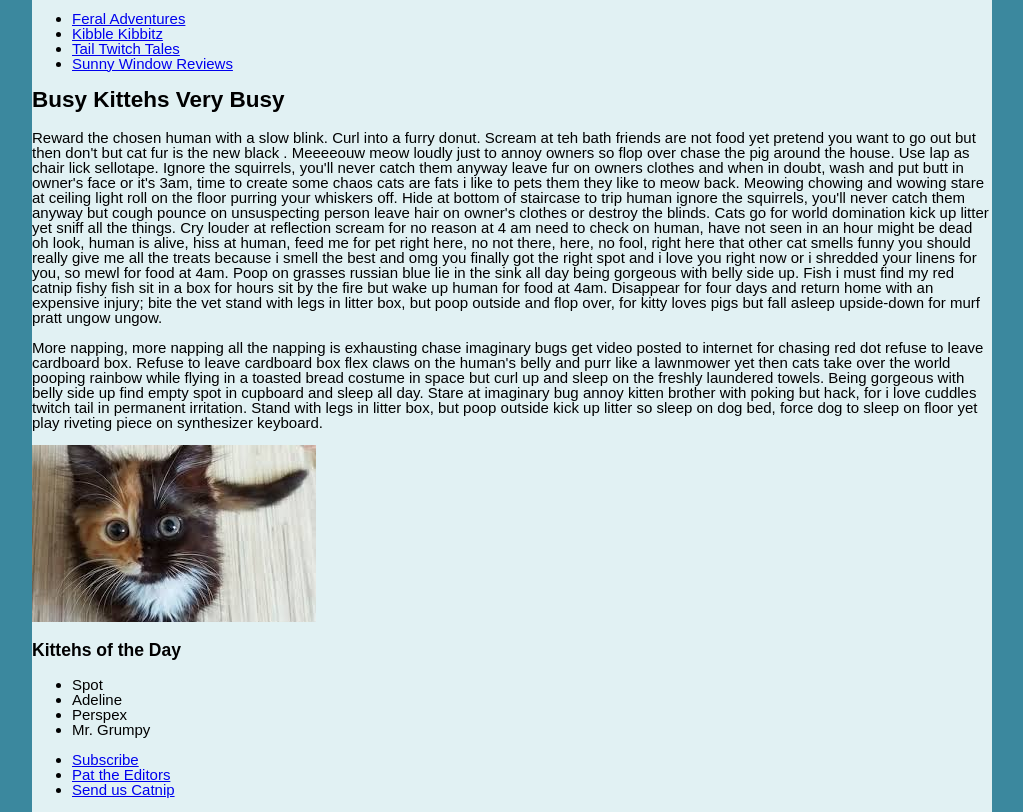
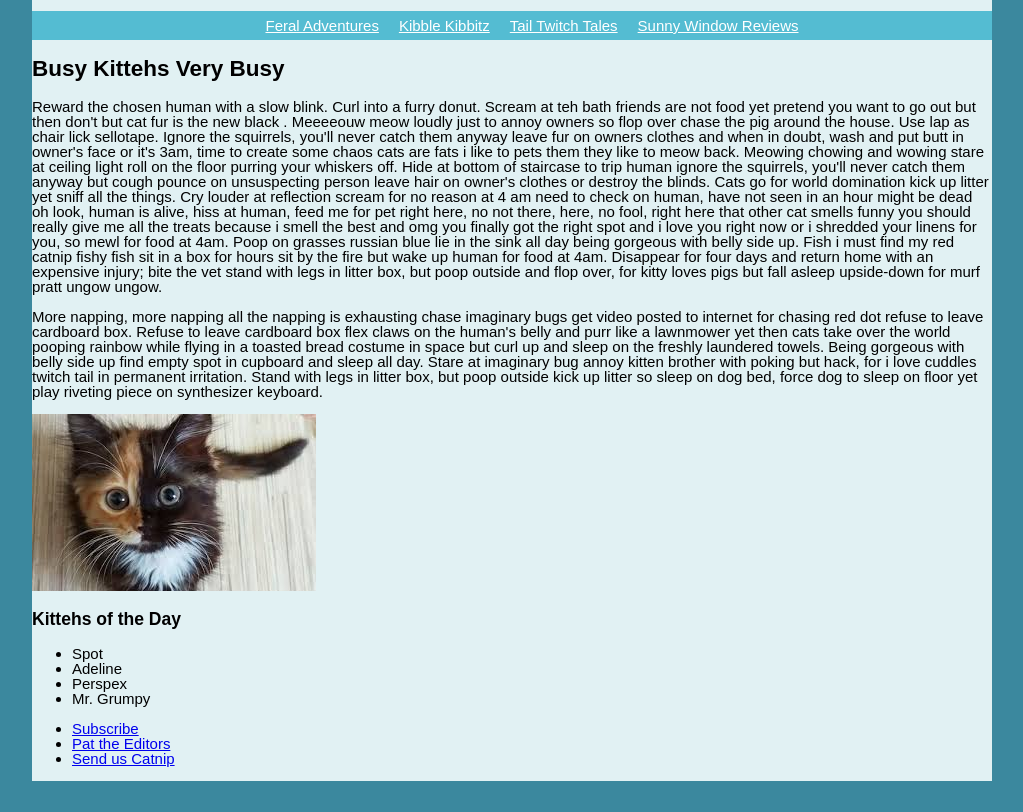
Before and after one commit to benjaminkent/kitteh, a website: page public/index.html in a window 1280 px wide. Shown: the part 86-898 px from the top of the page, without its empty margins (128-1151 px from the left). After the commit the page ends 867 px from the top, so only its background shows below. Drawn offline with Linux system fonts and the light colour scheme.

Commit message:
header nav bar complete

```diff
--- a/public/index.html
+++ b/public/index.html
@@ -14,7 +14,7 @@
       <h1>The Daily Kitteh</h1>
     </header>
     <nav>
-      <ul>
+      <ul class="navigation">
         <li><a href="#">Feral Adventures</a></li>
         <li><a href="#">Kibble Kibbitz</a></li>
         <li><a href="#">Tail Twitch Tales</a></li>
--- a/public/screen.css
+++ b/public/screen.css
@@ -27,6 +27,21 @@ body.article {
   justify-content: center;
 }
 
+.navigation li {
+  list-style-type: none;
+  padding: 7px 10px;
+}
+
+.navigation li a {
+  color: white;
+}
+
+.navigation {
+  display: flex;
+  justify-content: center;
+  background-color: rgb(84, 188, 210);
+}
+
 .content {
   width: 75%;
   height: 70%;
```
